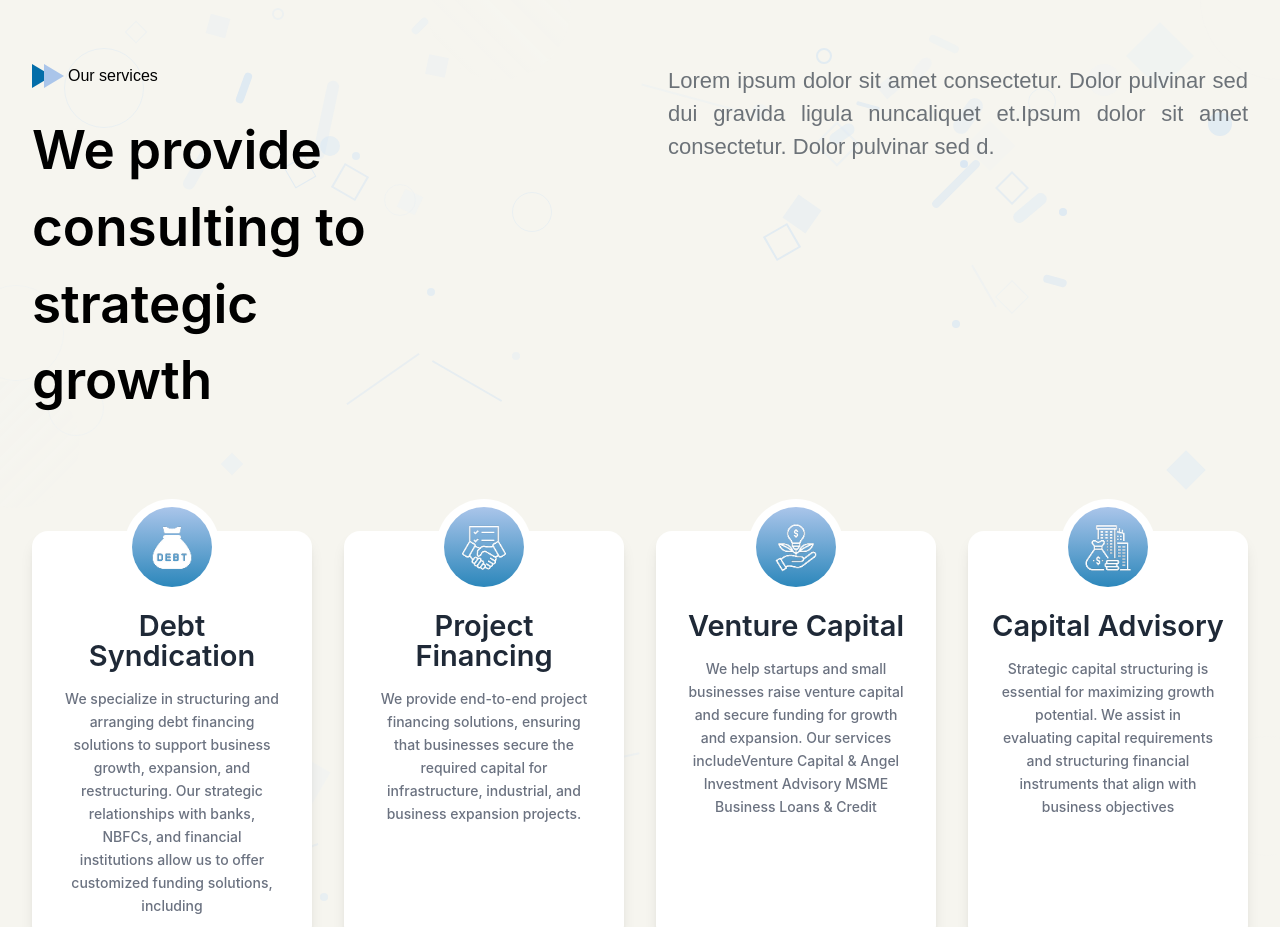
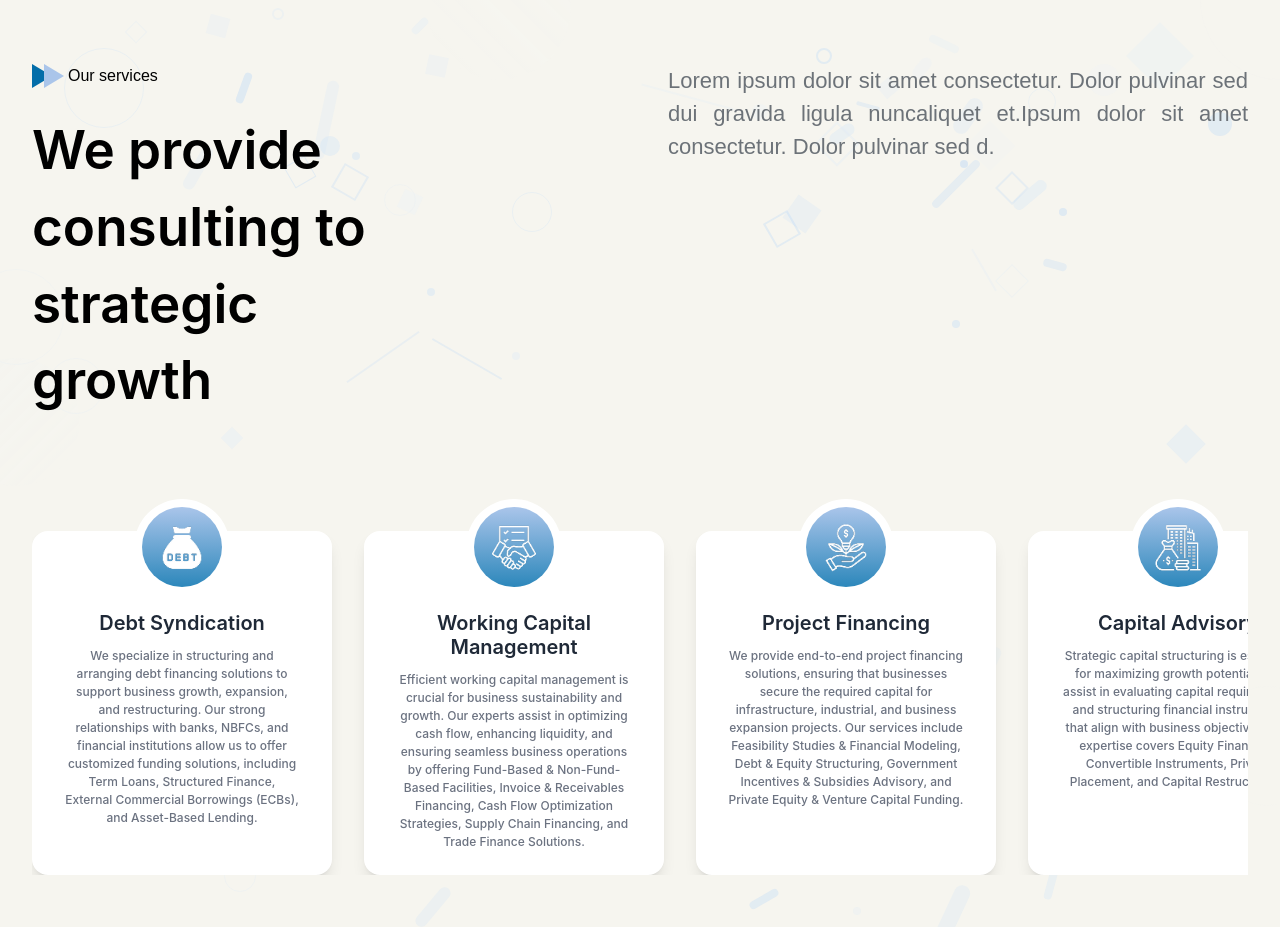
Before and after one commit to Anamiiikka/Team-works, a Next.js app: page /services in a window 1280 px wide. Shown: the top 927 px of the page. Built offline with nearby package versions, Linux system fonts and the light colour scheme.

Commit message:
update services data

```diff
--- a/src/components/Services.jsx
+++ b/src/components/Services.jsx
@@ -16,7 +16,7 @@ const Services = () => {
   };
   // Function to render a service card
   const renderServiceCard = (service) => (
-    <div key={service.id} className="relative pt-12">
+    <div key={service.id} className="flex-shrink-0 relative pt-12" style={{ width: '300px' }}>
       <div className="absolute top-4 left-1/2 -translate-x-1/2">
         <div className="w-24 h-24 rounded-full flex items-center justify-center bg-white">
           <div className="w-20 h-20 rounded-full flex items-center justify-center" style={{ background: 'linear-gradient(180deg, #AAC5EA 0%, #2C87BB 100%)' }}>
@@ -35,13 +35,13 @@ const Services = () => {
           style={{
             fontFamily: 'Inter',
             fontWeight: 600,
-            fontSize: '29px',
-            lineHeight: '30px',
+            fontSize: '20px',
+            lineHeight: '24px',
             letterSpacing: '0%',
             textAlign: 'center',
             opacity: 1,
             color: '#1F2937',
-            marginBottom: '16px'
+            marginBottom: '12px'
           }}
         >
           {service.title}
@@ -50,8 +50,8 @@ const Services = () => {
           style={{
             fontFamily: 'Inter',
             fontWeight: 500,
-            fontSize: '14px',
-            lineHeight: '23px',
+            fontSize: '12px',
+            lineHeight: '18px',
             letterSpacing: '0%',
             textAlign: 'center',
             opacity: 1,
@@ -271,13 +271,13 @@ const Services = () => {
                   style={{
                     fontFamily: 'Inter',
                     fontWeight: 600,
-                    fontSize: '24px',
-                    lineHeight: '30px',
+                    fontSize: '20px',
+                    lineHeight: '24px',
                     letterSpacing: '0%',
                     textAlign: 'center',
                     opacity: 1,
                     color: '#1F2937',
-                    marginBottom: '16px'
+                    marginBottom: '12px'
                   }}
                 >
                   {servicesData.services[currentServiceIndex].title}
@@ -286,8 +286,8 @@ const Services = () => {
                   style={{
                     fontFamily: 'Inter',
                     fontWeight: 500,
-                    fontSize: '14px',
-                    lineHeight: '20px',
+                    fontSize: '12px',
+                    lineHeight: '16px',
                     letterSpacing: '0%',
                     textAlign: 'center',
                     opacity: 1,
@@ -316,9 +316,14 @@ const Services = () => {
         </div>
 
         {/* Desktop: Services Grid */}
-        <div className="hidden lg:grid grid-cols-1 md:grid-cols-2 lg:grid-cols-4 gap-x-8 gap-y-16 mb-16">
-          {/* Render services from JSON data */}
-          {servicesData.services.map(service => renderServiceCard(service))}
+        <div className="hidden lg:block relative w-full overflow-hidden mb-16">
+          <div className="flex gap-8 animate-infinite-scroll">
+            {/* Render services from JSON data */}
+            {servicesData.services.map(service => renderServiceCard(service))}
+
+            {/* Duplicate services for continuous animation */}
+            {servicesData.services.map(service => renderServiceCard({...service, id: `${service.id}-duplicate`}))}
+          </div>
         </div>
 
         {/* Bottom CTA Section */}
--- a/src/data/services.json
+++ b/src/data/services.json
@@ -3,30 +3,44 @@
     {
       "id": 1,
       "title": "Debt Syndication",
-      "description": "We specialize in structuring and arranging debt financing solutions to support business growth, expansion, and restructuring. Our strategic relationships with banks, NBFCs, and financial institutions allow us to offer customized funding solutions, including",
+      "description": "We specialize in structuring and arranging debt financing solutions to support business growth, expansion, and restructuring. Our strong relationships with banks, NBFCs, and financial institutions allow us to offer customized funding solutions, including Term Loans, Structured Finance, External Commercial Borrowings (ECBs), and Asset-Based Lending.",
       "icon": "/money-bag.png",
       "alt": "Debt Syndication"
     },
     {
       "id": 2,
-      "title": "Project Financing",
-      "description": "We provide end-to-end project financing solutions, ensuring that businesses secure the required capital for infrastructure, industrial, and business expansion projects.",
+      "title": "Working Capital Management",
+      "description": "Efficient working capital management is crucial for business sustainability and growth. Our experts assist in optimizing cash flow, enhancing liquidity, and ensuring seamless business operations by offering Fund-Based & Non-Fund-Based Facilities, Invoice & Receivables Financing, Cash Flow Optimization Strategies, Supply Chain Financing, and Trade Finance Solutions.",
       "icon": "/closure.png",
-      "alt": "Project Financing"
+      "alt": "Working Capital Management"
     },
     {
       "id": 3,
-      "title": "Venture Capital",
-      "description": "We help startups and small businesses raise venture capital and secure funding for growth and expansion. Our services includeVenture Capital & Angel Investment Advisory MSME Business Loans & Credit",
+      "title": "Project Financing",
+      "description": "We provide end-to-end project financing solutions, ensuring that businesses secure the required capital for infrastructure, industrial, and business expansion projects. Our services include Feasibility Studies & Financial Modeling, Debt & Equity Structuring, Government Incentives & Subsidies Advisory, and Private Equity & Venture Capital Funding.",
       "icon": "/venture.png",
-      "alt": "Venture Capital"
+      "alt": "Project Financing"
     },
     {
       "id": 4,
       "title": "Capital Advisory",
-      "description": "Strategic capital structuring is essential for maximizing growth potential. We assist in evaluating capital requirements and structuring financial instruments that align with business objectives",
+      "description": "Strategic capital structuring is essential for maximizing growth potential. We assist in evaluating capital requirements and structuring financial instruments that align with business objectives. Our expertise covers Equity Financing, Convertible Instruments, Private Placement, and Capital Restructuring.",
       "icon": "/capital-venture.png",
       "alt": "Capital Advisory"
+    },
+    {
+      "id": 5,
+      "title": "Business Restructuring & Turnaround Advisory",
+      "description": "For businesses facing financial distress, we offer comprehensive restructuring solutions to restore stability and profitability. Our services include Debt Restructuring & Refinancing, Financial Risk Assessment, Asset Monetization Strategies, and Insolvency & Bankruptcy Advisory.",
+      "icon": "/organization.png",
+      "alt": "Business Restructuring"
+    },
+    {
+      "id": 6,
+      "title": "Venture Capital & MSME Funding",
+      "description": "We help startups and small businesses raise venture capital and secure funding for growth and expansion. Our services include Venture Capital & Angel Investment Advisory, MSME Business Loans & Credit Facilitation, Government-Backed Loan Assistance, and Startup & Growth-Stage Fundraising.",
+      "icon": "/consultant.png",
+      "alt": "Venture Capital & MSME Funding"
     }
   ]
 }
```
